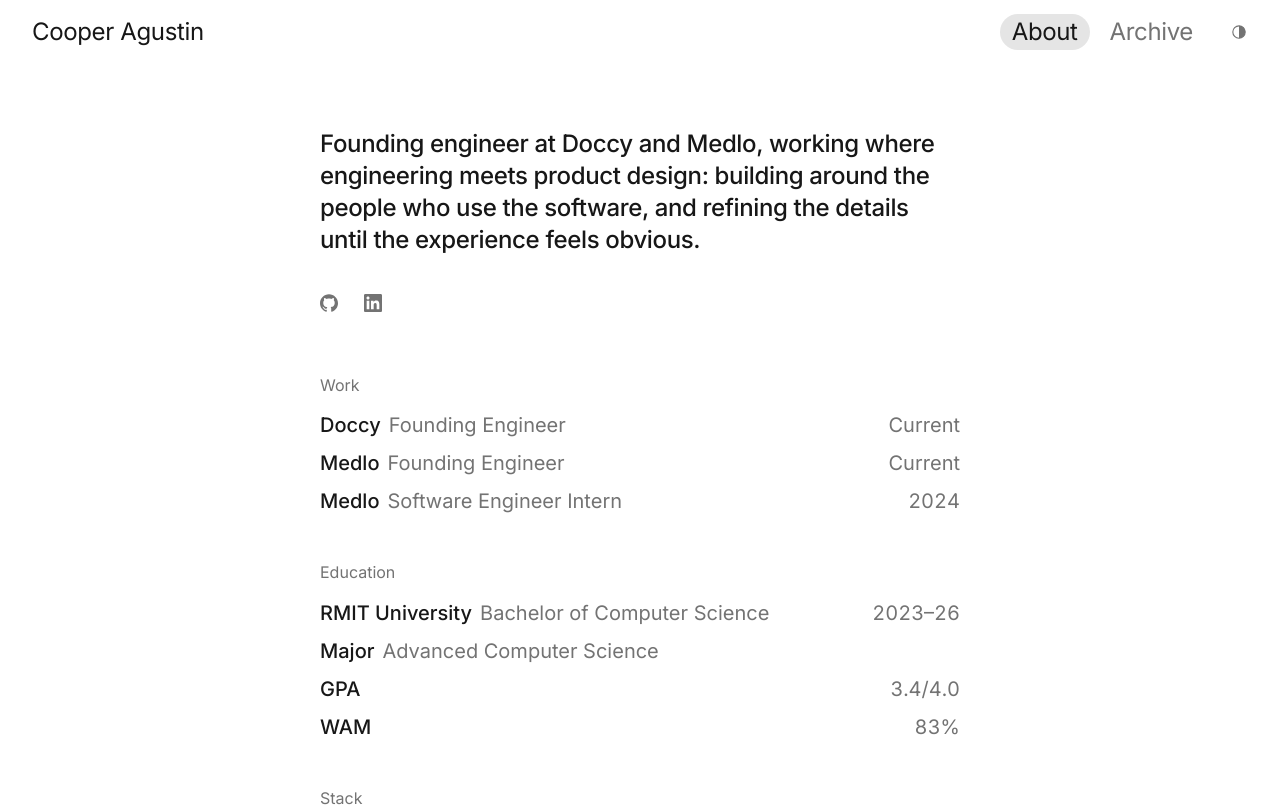
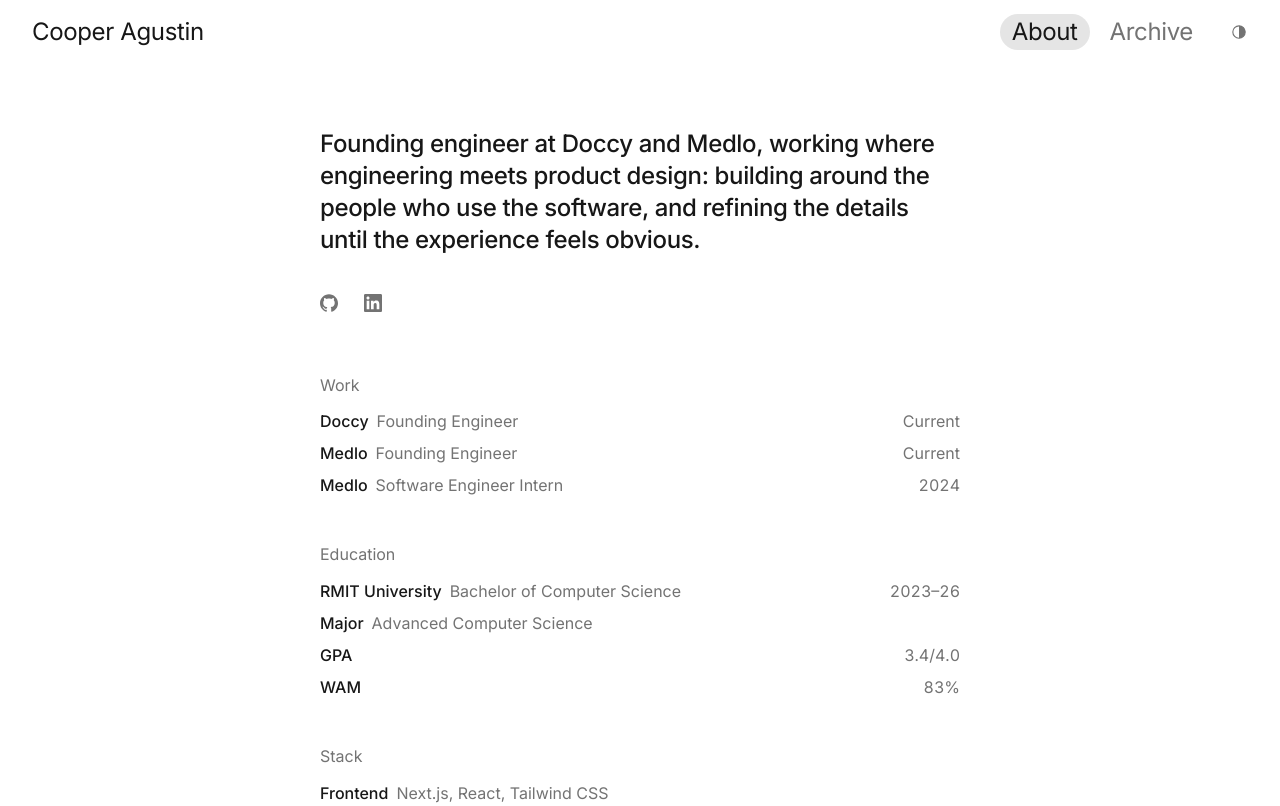
Before and after one commit to Spudgee/portfolio, a Next.js app: page / in a window 1280 px wide. Shown: the top 806 px of the page. Built offline with nearby package versions, Linux system fonts and the light colour scheme.

Commit message:
Rows drop to body size (16px) with 32px spacing on desktop, below the statement

```diff
--- a/app/globals.css
+++ b/app/globals.css
@@ -48,8 +48,8 @@
 	--font-sans:
 		var(--font-inter), "Helvetica Neue", Helvetica, Arial, sans-serif;
 
-	/* Three sizes, after Brian Lovin's about page: body for labels, row for lists, lead for the
-	   nav and each section's statement. */
+	/* Three sizes: body for labels and rows, row for the statement and the name on phones, lead for
+	   the same two from md up. */
 	--text-*: initial;
 	--text-body: 1rem;
 	--text-body--line-height: 1.6;
--- a/components/row-list.tsx
+++ b/components/row-list.tsx
@@ -12,17 +12,18 @@
 };
 
 const ROW_CLASS =
-	"group flex min-h-11 items-start justify-between gap-4 py-1.5 md:min-h-[2.375rem] md:items-center md:py-0";
+	"group flex min-h-11 items-start justify-between gap-4 py-1.5 md:min-h-8 md:items-center md:py-0";
 
 /**
  * The one row style for every list on the site, after Brian Lovin's work list: the primary in medium
  * ink with the secondary in grey beside it, and the aside in grey on the right. On phones the
  * secondary drops under the primary and the aside sits on the first line, so nothing wraps mid-row;
- * from md up it is one 38px line at the row size. A linked row is a link across its whole width.
+ * from md up it is one 32px line. Rows are body size everywhere, smaller than the statement. A
+ * linked row is a link across its whole width.
  */
 export function RowList({ rows }: { rows: readonly Row[] }) {
 	return (
-		<ul className="text-body md:text-row">
+		<ul className="text-body">
 			{rows.map((row) => {
 				const content = (
 					<>
```
